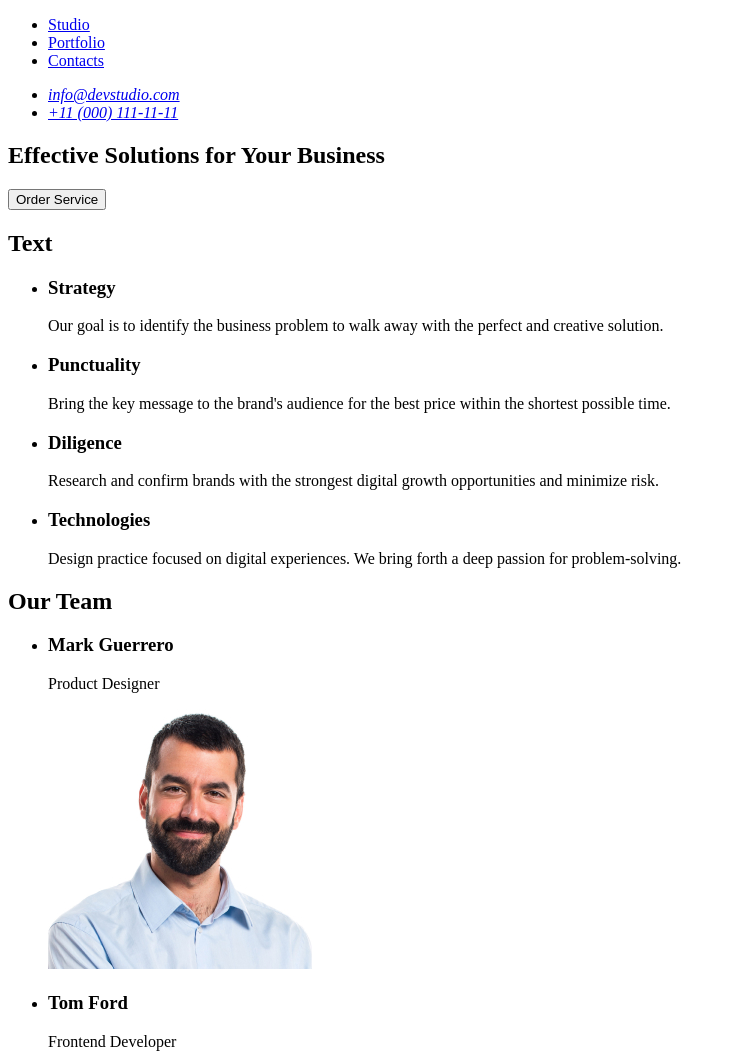
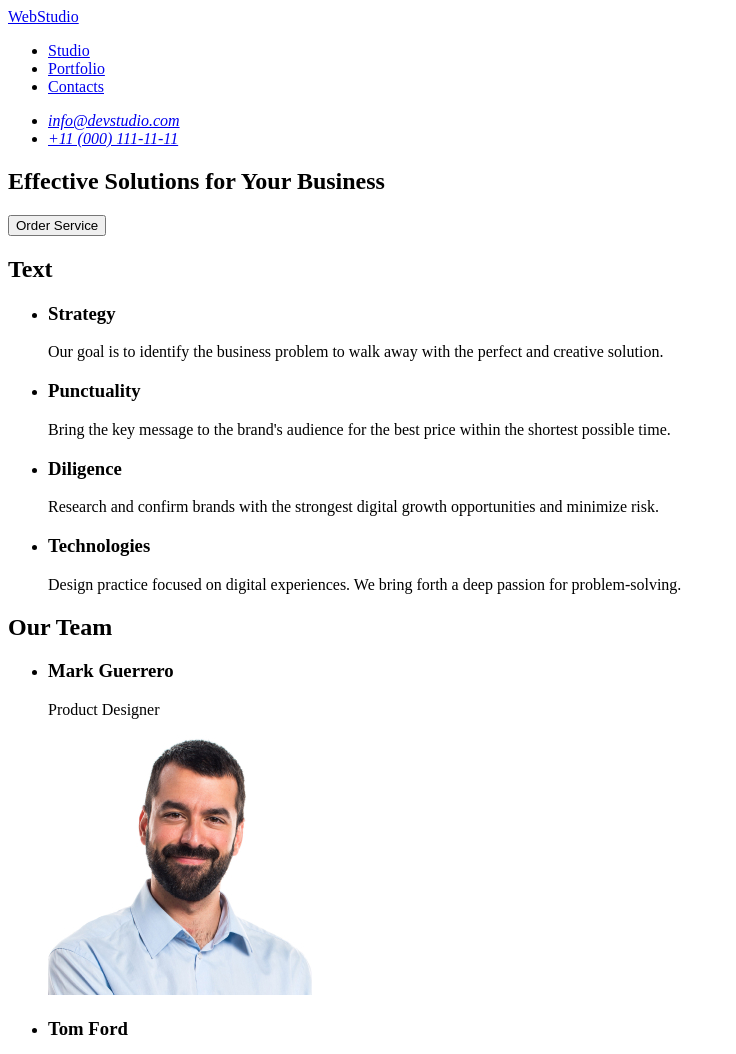
Before and after one commit to Dimalux/goit-markup-hw-01, a plain HTML site: page index.html in a window 1280 px wide. Shown: the top 1054 px of the page, without its empty margins (0-736 px from the left). Drawn offline with Linux system fonts and the light colour scheme.

Commit message:
commit message

```diff
--- a/index.html
+++ b/index.html
@@ -18,7 +18,7 @@
   <body>
     <header>
       <nav>
-        <a href="./index.html"><WebStudio</a>
+        <a href="./index.html">WebStudio</a>
 
         <ul>
           <li><a href="#studio">Studio</a></li>
```
